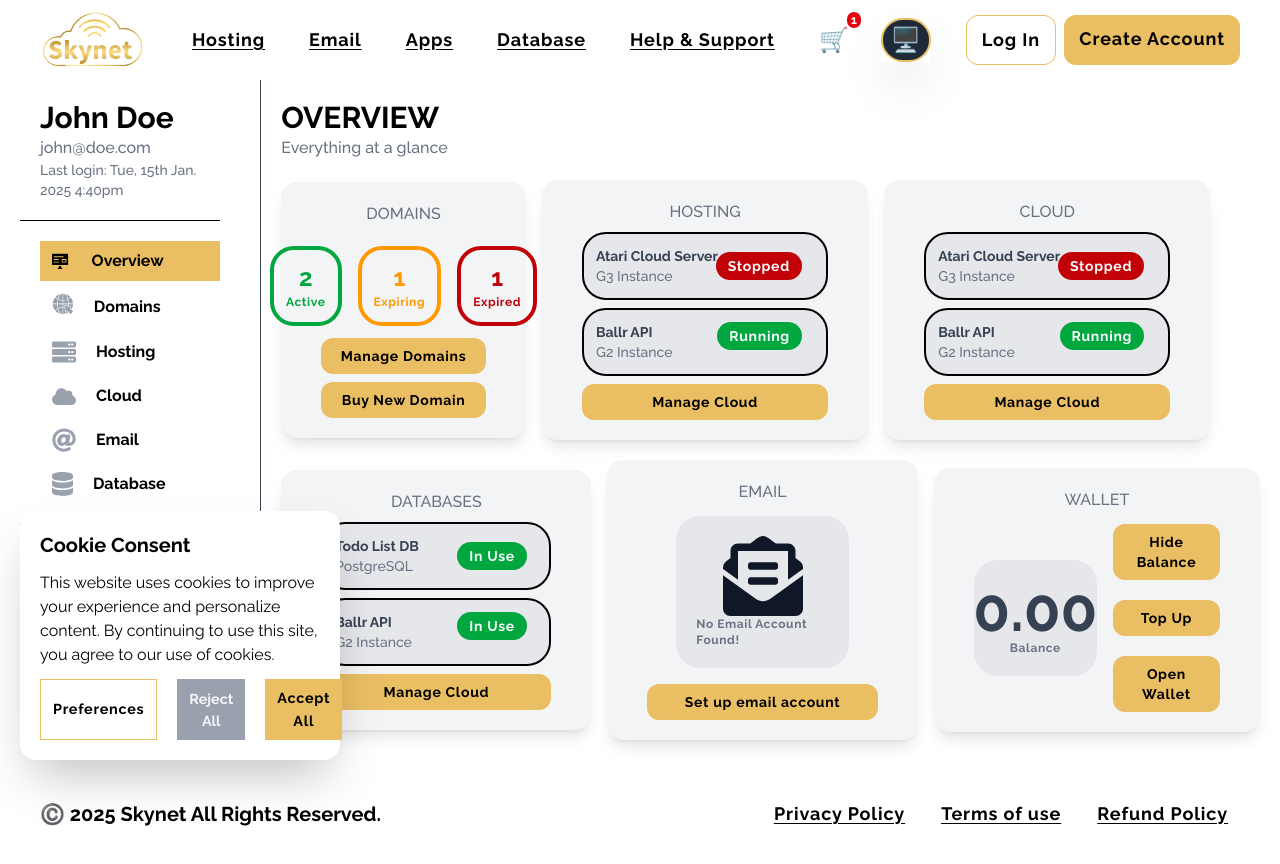
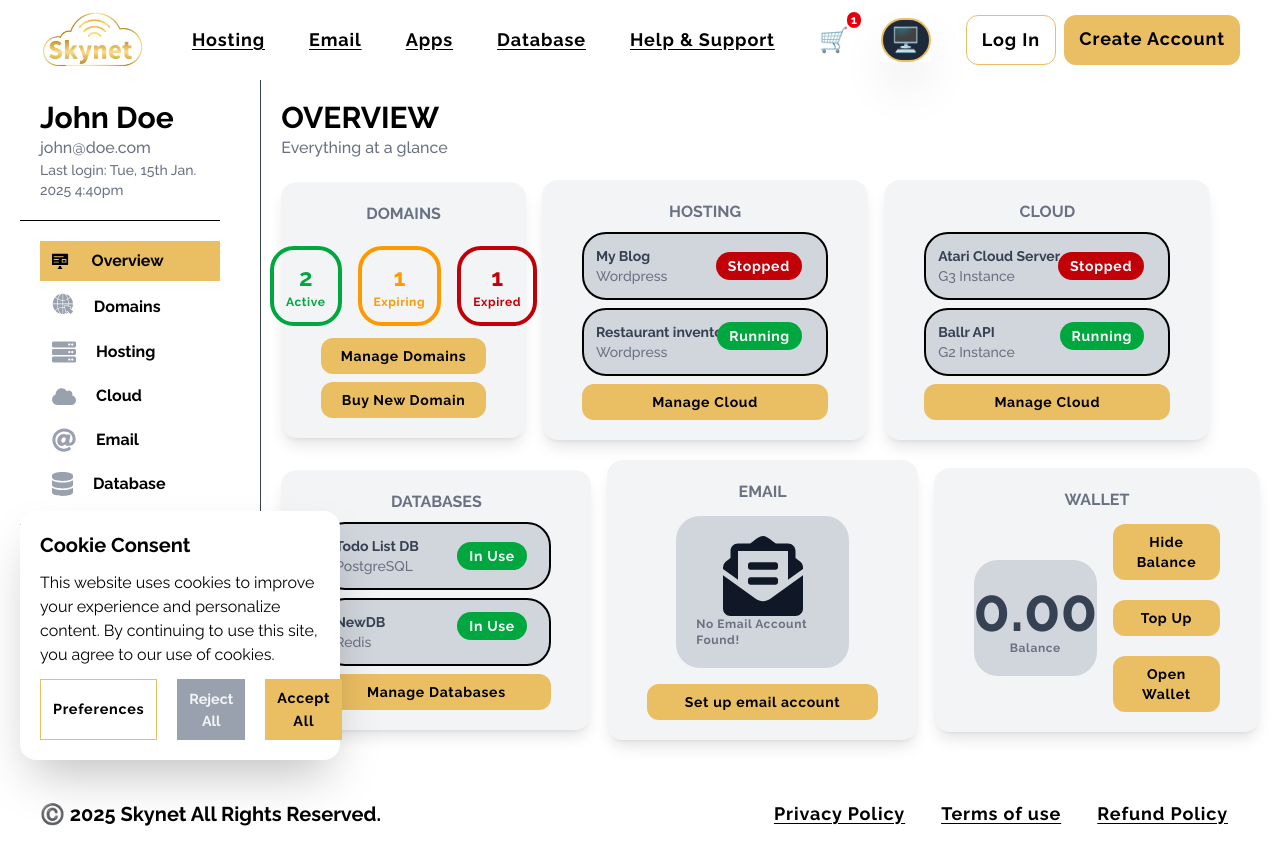
Before and after one commit to sapwavino/skynet_redesign_fe, a Vue app: page /dashboard in a window 1280 px wide. Shown: the top 864 px of the page. Built offline with nearby package versions, Linux system fonts and the light colour scheme; what vue3-marquee would draw is missing.

Commit message:
DASHBOARD OVERVIEW V2.5

```diff
--- a/src/assets/main.css
+++ b/src/assets/main.css
@@ -52,6 +52,9 @@ html {
 
 .muteSubheader {
     @apply font-medium text-gray-500
+}
+.muteBoldSubheader {
+    @apply font-bold text-gray-500
 }
 
 .muteSmallSubheader {
--- a/src/components/DashboardOverview.vue
+++ b/src/components/DashboardOverview.vue
@@ -14,7 +14,7 @@ export default {
 
       <!--      DOMAINS-->
       <section class="dashGroupCard w-1/4">
-        <h1 class="muteSubheader uppercase text-center">Domains</h1>
+        <h1 class="muteBoldSubheader uppercase text-center">Domains</h1>
         <div class="flex items-center gap-4 justify-center mt-5">
 
           <div class="flex flex-col items-center border-4 border-green-600 p-3 rounded-3xl">
@@ -45,23 +45,23 @@ export default {
 
       <!--HOSTING-->
       <section class="dashGroupCard w-1/3">
-        <h1 class="muteSubheader uppercase text-center">Hosting</h1>
+        <h1 class="muteBoldSubheader uppercase text-center">Hosting</h1>
         <ul class="">
-          <li class="flex flex-col bg-gray-200 rounded-3xl p-3 hover:bg-gray-400 cursor-pointer my-2 relative justify-center border-2">
+          <li class="flex flex-col bg-gray-300 rounded-3xl p-3 hover:bg-gray-50 cursor-pointer my-2 relative justify-center border-2">
             <div
                 class="absolute right-[10%] bg-red-700 text-gray-50 rounded-full py-1 px-3 text-sm font-bold tracking-wider">
               Stopped
             </div>
-            <p class="text-gray-700 font-bold text-sm">Atari Cloud Server</p>
-            <p class="muteSmallSubheader">G3 Instance</p>
+            <p class="text-gray-700 font-bold text-sm">My Blog</p>
+            <p class="muteSmallSubheader">Wordpress</p>
           </li>
-          <li class="flex flex-col bg-gray-200 rounded-3xl p-3 hover:bg-gray-400 cursor-pointer my-2 relative border-2">
+          <li class="flex flex-col bg-gray-300 rounded-3xl p-3 hover:bg-gray-50 cursor-pointer my-2 relative border-2">
             <div
                 class="absolute right-[10%] bg-green-600 text-gray-50 rounded-full py-1 px-3 text-sm font-bold tracking-wider">
               Running
             </div>
-            <p class="text-gray-700 font-bold text-sm">Ballr API</p>
-            <p class="muteSmallSubheader">G2 Instance</p>
+            <p class="text-gray-700 font-bold text-sm">Restaurant inventory app</p>
+            <p class="muteSmallSubheader">Wordpress</p>
           </li>
         </ul>
         <div class="flex flex-col items-center justify-center">
@@ -73,9 +73,9 @@ export default {
 
       <!--      CLOUD-->
       <section class="dashGroupCard w-1/3">
-        <h1 class="muteSubheader uppercase text-center">Cloud</h1>
+        <h1 class="muteBoldSubheader uppercase text-center">Cloud</h1>
         <ul class="">
-          <li class="flex flex-col bg-gray-200 rounded-3xl p-3 hover:bg-gray-400 cursor-pointer my-2 relative justify-center border-2">
+          <li class="flex flex-col bg-gray-300 rounded-3xl p-3 hover:bg-gray-50 cursor-pointer my-2 relative justify-center border-2">
             <div
                 class="absolute right-[10%] bg-red-700 text-gray-50 rounded-full py-1 px-3 text-sm font-bold tracking-wider">
               Stopped
@@ -83,7 +83,7 @@ export default {
             <p class="text-gray-700 font-bold text-sm">Atari Cloud Server</p>
             <p class="muteSmallSubheader">G3 Instance</p>
           </li>
-          <li class="flex flex-col bg-gray-200 rounded-3xl p-3 hover:bg-gray-400 cursor-pointer my-2 relative border-2">
+          <li class="flex flex-col bg-gray-300 rounded-3xl p-3 hover:bg-gray-50 cursor-pointer my-2 relative border-2">
             <div
                 class="absolute right-[10%] bg-green-600 text-gray-50 rounded-full py-1 px-3 text-sm font-bold tracking-wider">
               Running
@@ -106,9 +106,10 @@ export default {
 
       <!--      DATABASE-->
       <section class="dashGroupCard w-1/3">
-        <h1 class="muteSubheader uppercase text-center">Databases</h1>
+        <h1 class="muteBoldSubheader uppercase text-center">Databases</h1>
         <ul class="">
-          <li class="flex flex-col bg-gray-200 rounded-3xl p-3 hover:bg-gray-400 cursor-pointer my-2 relative justify-center border-2">
+          <li
+              class="flex flex-col bg-gray-300 rounded-3xl p-3 hover:bg-gray-50 cursor-pointer my-2 relative justify-center border-2">
             <div
                 class="absolute right-[10%] bg-green-600 text-gray-50 rounded-full py-1 px-3 text-sm font-bold tracking-wider">
               In Use
@@ -116,18 +117,19 @@ export default {
             <p class="text-gray-700 font-bold text-sm">Todo List DB</p>
             <p class="muteSmallSubheader">PostgreSQL</p>
           </li>
-          <li class="flex flex-col bg-gray-200 rounded-3xl p-3 hover:bg-gray-400 cursor-pointer my-2 relative border-2">
+          <li
+              class="flex flex-col bg-gray-300 rounded-3xl p-3 hover:bg-gray-50 cursor-pointer my-2 relative border-2">
             <div
                 class="absolute right-[10%] bg-green-600 text-gray-50 rounded-full py-1 px-3 text-sm font-bold tracking-wider">
               In Use
             </div>
-            <p class="text-gray-700 font-bold text-sm">Ballr API</p>
-            <p class="muteSmallSubheader">G2 Instance</p>
+            <p class="text-gray-700 font-bold text-sm">NewDB</p>
+            <p class="muteSmallSubheader">Redis</p>
           </li>
         </ul>
         <div class="flex flex-col items-center justify-center">
-          <button
-              class="dash-card-btn-base w-full">Manage Cloud
+          <button @click="$router.push('/dashboard/database')"
+                  class="dash-card-btn-base w-full">Manage Databases
           </button>
         </div>
 
@@ -135,10 +137,10 @@ export default {
 
       <!--EMAIL-->
       <section class="dashGroupCard w-1/3">
-        <h1 class="muteSubheader uppercase text-center">Email</h1>
+        <h1 class="muteBoldSubheader uppercase text-center">Email</h1>
         <div class="flex flex-col items-center gap-4 mt-3">
 
-          <div class="flex flex-col items-center bg-gray-200 p-5 rounded-3xl w-3/4">
+          <div class="flex flex-col items-center bg-gray-300 p-5 rounded-3xl w-3/4">
             <svg
                 height="5rem"
                 class="fill-gray-900"
@@ -156,10 +158,10 @@ export default {
 
       <!--WALLET-->
       <section class="dashGroupCard w-1/3">
-        <h1 class="muteSubheader uppercase text-center">Wallet</h1>
+        <h1 class="muteBoldSubheader uppercase text-center">Wallet</h1>
         <div class="flex items-center gap-4 mt-3">
 
-          <div class="flex flex-col items-center bg-gray-200 p-5 rounded-3xl w-1/2">
+          <div class="flex flex-col items-center bg-gray-300 p-5 rounded-3xl w-1/2">
             <h2 class="text-gray-700 font-bold text-6xl">0.00</h2>
             <p class="text-xs text-gray-500 font-bold tracking-wider capitalize">Balance</p>
           </div>
@@ -187,12 +189,12 @@ export default {
 
       <!--      NOTIFICATIONS-->
       <section class="dashGroupCard w-2/3">
-        <h1 class="muteSubheader uppercase text-center">Recent Notifications</h1>
+        <h1 class="muteBoldSubheader uppercase text-center">Recent Notifications</h1>
         <div class="flex flex-col items-center gap-y-4 mt-3">
           <div
-              class="flex flex-col items-center justify-center bg-gray-200 py-3 px-5 rounded-3xl w-5/6 overflow-y-auto">
+              class="flex flex-col items-center justify-center bg-gray-300 py-3 px-5 rounded-3xl w-5/6 overflow-y-auto">
             <ul class="h-56">
-              <li class="flex flex-col bg-gray-300 p-3 hover:bg-gray-400 cursor-pointer my-2 items-start">
+              <li class="flex flex-col bg-gray-200 rounded-3xl p-3 hover:bg-gray-50 cursor-pointer my-2 items-start">
                 <svg
                     xmlns="http://www.w3.org/2000/svg"
                     viewBox="0 0 64 80" x="0px" y="0px"
@@ -235,7 +237,7 @@ export default {
                 <p class="text-gray-700 font-bold text-sm">Domain "www.newdomain.com" registered</p>
                 <p class="muteSmallSubheader">A few minutes ago</p>
               </li>
-              <li class="flex flex-col bg-gray-300 p-3 hover:bg-gray-400 cursor-pointer my-2 items-start">
+              <li class="flex flex-col bg-gray-200 rounded-3xl p-3 hover:bg-gray-50 cursor-pointer my-2 items-start">
                 <svg
                     xmlns="http://www.w3.org/2000/svg"
                     viewBox="0 0 64 80" x="0px" y="0px"
@@ -278,7 +280,7 @@ export default {
                 <p class="text-gray-700 font-bold text-sm">Domain "www.olddomain.com" expiring in 3 days</p>
                 <p class="muteSmallSubheader">Mon, 17th Jan. 2025</p>
               </li>
-              <li class="flex flex-col bg-gray-300 p-3 hover:bg-gray-400 cursor-pointer my-2 items-start">
+              <li class="flex flex-col bg-gray-200 rounded-3xl p-3 hover:bg-gray-50 cursor-pointer my-2 items-start">
                 <svg xmlns="http://www.w3.org/2000/svg" viewBox="0 0 640 512" class="" height="1.2rem">
                   <path
                       d="M537.6 226.6c4.1-10.7 6.4-22.4 6.4-34.6 0-53-43-96-96-96-19.7 0-38.1 6-53.3 16.2C367 64.2 315.3 32 256 32c-88.4 0-160 71.6-160 160 0 2.7.1 5.4.2 8.1C40.2 219.8 0 273.2 0 336c0 79.5 64.5 144 144 144h368c70.7 0 128-57.3 128-128 0-61.9-44-113.6-102.4-125.4z"/>
```
